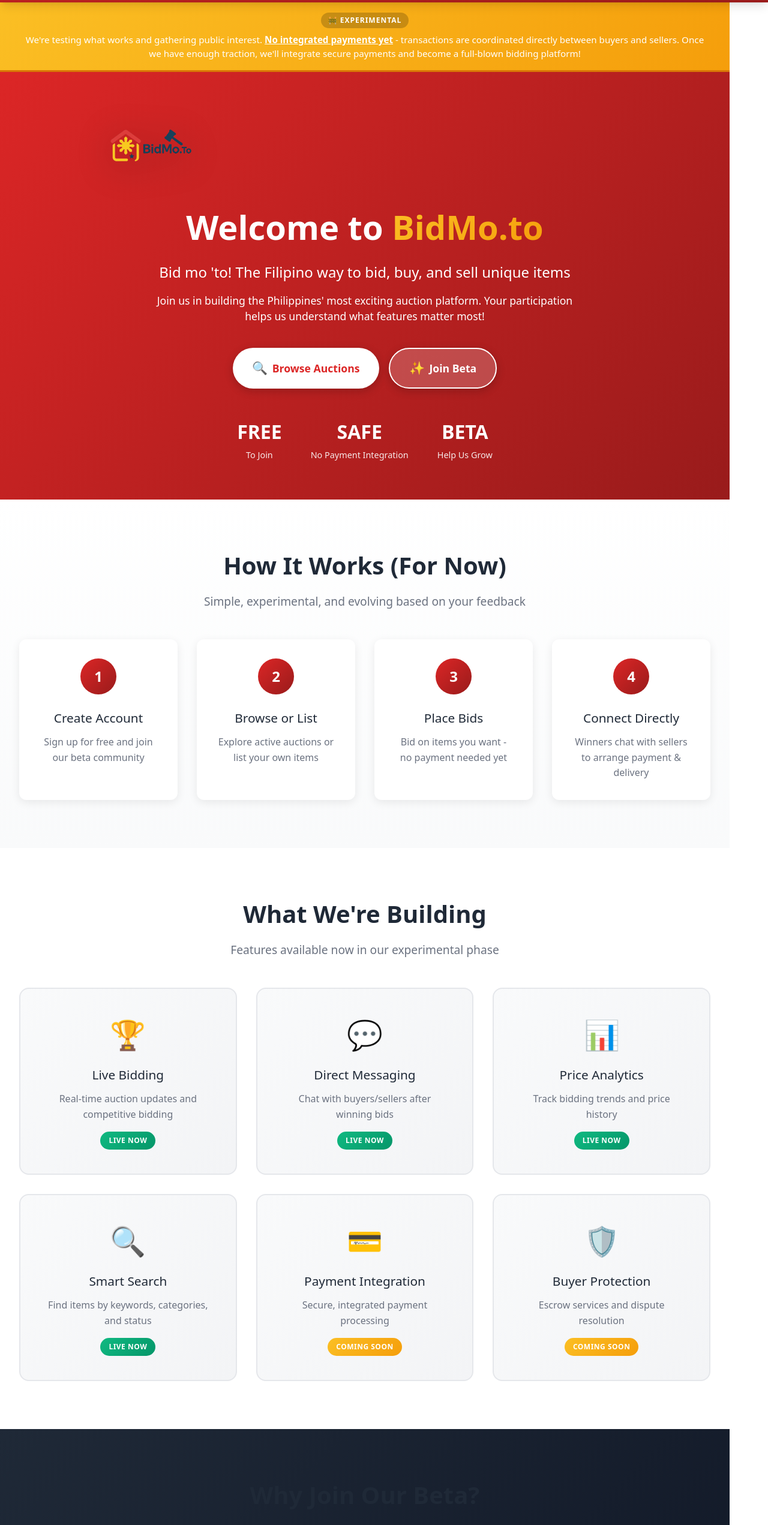
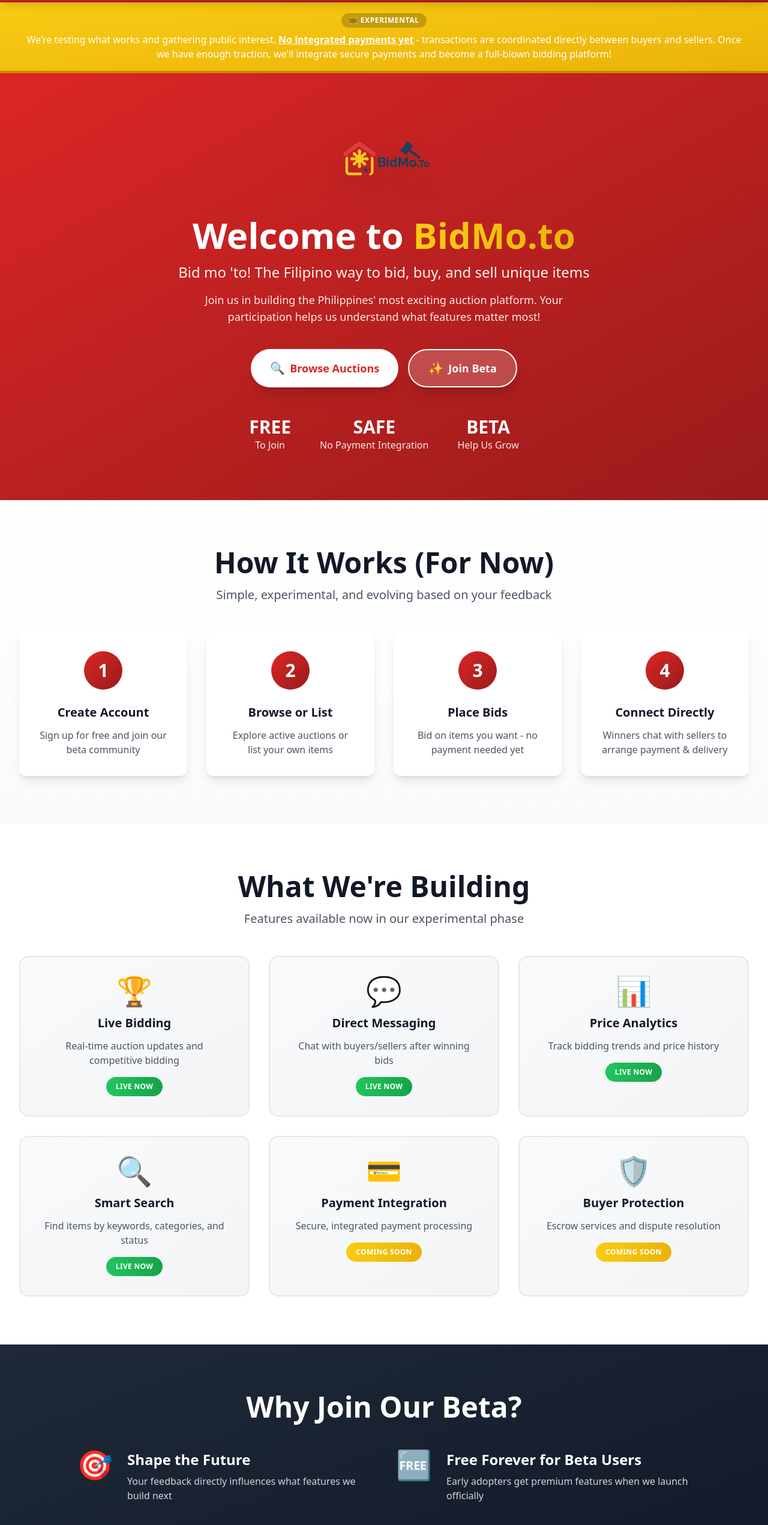
Before and after one commit to ptchblckchocopie/Bidtomo, a SvelteKit app in the folder frontend/: page / in a window 1280 px wide. Shown: the part 60-2603 px from the top of the page at 60% size. Built offline with nearby package versions, Linux system fonts and the light colour scheme; no server answers.

Commit message:
Convert home page to Tailwind CSS - remove all stray white space

```diff
--- a/frontend/src/routes/+page.svelte
+++ b/frontend/src/routes/+page.svelte
@@ -7,628 +7,183 @@
   <meta name="description" content="Bid mo 'to! Join our experimental bidding platform and help shape the future of online auctions in the Philippines" />
 </svelte:head>
 
-<div class="landing-page">
+<!-- Remove padding from main wrapper since layout already has it -->
+<div class="-mx-4 sm:-mx-6 lg:-mx-8 -my-6 sm:-my-8">
   <!-- Beta Notice Banner -->
-  <div class="beta-banner">
-    <div class="beta-content">
-      <span class="beta-badge">🚧 EXPERIMENTAL</span>
-      <p>
+  <div class="bg-gradient-to-br from-yellow-400 to-yellow-500 border-b-4 border-yellow-600 px-4 sm:px-6 lg:px-8 py-4">
+    <div class="max-w-7xl mx-auto text-center">
+      <span class="inline-block bg-black/20 text-white px-3 py-1 rounded-full text-xs font-bold tracking-wider mb-2">
+        🚧 EXPERIMENTAL
+      </span>
+      <p class="text-white text-sm sm:text-base leading-relaxed">
         We're testing what works and gathering public interest.
-        <strong>No integrated payments yet</strong> - transactions are coordinated directly between buyers and sellers.
+        <strong class="font-bold underline">No integrated payments yet</strong> - transactions are coordinated directly between buyers and sellers.
         Once we have enough traction, we'll integrate secure payments and become a full-blown bidding platform!
       </p>
     </div>
   </div>
 
   <!-- Hero Section -->
-  <section class="hero">
-    <div class="hero-content">
-      <div class="logo-container">
-        <img src="/bidmo.to.png" alt="BidMo.to" class="hero-logo" />
+  <section class="bg-gradient-to-br from-primary to-primary-dark text-white px-4 sm:px-6 lg:px-8 py-12 sm:py-16 lg:py-20 text-center">
+    <div class="max-w-4xl mx-auto">
+      <div class="mb-8 animate-fade-in-down">
+        <img src="/bidmo.to.png" alt="BidMo.to" class="h-24 sm:h-32 w-auto mx-auto drop-shadow-2xl" />
       </div>
-      <h1 class="hero-title">
-        Welcome to <span class="brand">BidMo.to</span>
+
+      <h1 class="text-4xl sm:text-5xl lg:text-6xl font-extrabold mb-4 animate-fade-in-up">
+        Welcome to <span class="bg-gradient-to-r from-yellow-400 to-yellow-500 bg-clip-text text-transparent">BidMo.to</span>
       </h1>
-      <p class="hero-subtitle">
+
+      <p class="text-lg sm:text-xl lg:text-2xl mb-4 opacity-95">
         Bid mo 'to! The Filipino way to bid, buy, and sell unique items
       </p>
-      <p class="hero-description">
+
+      <p class="text-base sm:text-lg mb-10 opacity-90 max-w-2xl mx-auto">
         Join us in building the Philippines' most exciting auction platform.
         Your participation helps us understand what features matter most!
       </p>
 
-      <div class="cta-buttons">
-        <a href="/products" class="btn btn-primary">
-          <span class="btn-icon">🔍</span>
+      <div class="flex flex-col sm:flex-row gap-4 justify-center mb-12">
+        <a href="/products" class="inline-flex items-center justify-center gap-2 px-6 sm:px-8 py-3 sm:py-4 bg-white text-primary rounded-full font-bold text-base sm:text-lg shadow-xl hover:shadow-2xl hover:-translate-y-1 transition-all">
+          <span class="text-xl">🔍</span>
           Browse Auctions
         </a>
         {#if $authStore.isAuthenticated}
-          <a href="/sell" class="btn btn-secondary">
-            <span class="btn-icon">🔨</span>
+          <a href="/sell" class="inline-flex items-center justify-center gap-2 px-6 sm:px-8 py-3 sm:py-4 bg-white/20 border-2 border-white text-white rounded-full font-bold text-base sm:text-lg shadow-xl hover:bg-white/30 hover:-translate-y-1 transition-all">
+            <span class="text-xl">🔨</span>
             List an Item
           </a>
         {:else}
-          <a href="/register" class="btn btn-secondary">
-            <span class="btn-icon">✨</span>
+          <a href="/register" class="inline-flex items-center justify-center gap-2 px-6 sm:px-8 py-3 sm:py-4 bg-white/20 border-2 border-white text-white rounded-full font-bold text-base sm:text-lg shadow-xl hover:bg-white/30 hover:-translate-y-1 transition-all">
+            <span class="text-xl">✨</span>
             Join Beta
           </a>
         {/if}
       </div>
 
-      <div class="hero-stats">
-        <div class="stat">
-          <div class="stat-number">FREE</div>
-          <div class="stat-label">To Join</div>
+      <div class="flex flex-wrap gap-6 sm:gap-12 justify-center">
+        <div class="text-center">
+          <div class="text-2xl sm:text-3xl font-extrabold">FREE</div>
+          <div class="text-sm sm:text-base opacity-90">To Join</div>
         </div>
-        <div class="stat">
-          <div class="stat-number">SAFE</div>
-          <div class="stat-label">No Payment Integration</div>
+        <div class="text-center">
+          <div class="text-2xl sm:text-3xl font-extrabold">SAFE</div>
+          <div class="text-sm sm:text-base opacity-90">No Payment Integration</div>
         </div>
-        <div class="stat">
-          <div class="stat-number">BETA</div>
-          <div class="stat-label">Help Us Grow</div>
+        <div class="text-center">
+          <div class="text-2xl sm:text-3xl font-extrabold">BETA</div>
+          <div class="text-sm sm:text-base opacity-90">Help Us Grow</div>
         </div>
       </div>
     </div>
   </section>
 
   <!-- How It Works -->
-  <section class="how-it-works">
-    <h2>How It Works (For Now)</h2>
-    <p class="section-subtitle">Simple, experimental, and evolving based on your feedback</p>
+  <section class="bg-gradient-to-b from-white to-gray-50 px-4 sm:px-6 lg:px-8 py-12 sm:py-16 lg:py-20">
+    <div class="max-w-7xl mx-auto">
+      <h2 class="text-3xl sm:text-4xl lg:text-5xl font-extrabold text-center mb-4 text-gray-900">How It Works (For Now)</h2>
+      <p class="text-lg sm:text-xl text-center text-gray-600 mb-12">Simple, experimental, and evolving based on your feedback</p>
 
-    <div class="steps">
-      <div class="step">
-        <div class="step-number">1</div>
-        <h3>Create Account</h3>
-        <p>Sign up for free and join our beta community</p>
+      <div class="grid grid-cols-1 sm:grid-cols-2 lg:grid-cols-4 gap-6 lg:gap-8">
+        <div class="bg-white p-6 sm:p-8 rounded-xl shadow-lg hover:shadow-2xl hover:-translate-y-2 transition-all text-center">
+          <div class="w-14 h-14 sm:w-16 sm:h-16 bg-gradient-to-br from-primary to-primary-dark text-white rounded-full flex items-center justify-center text-2xl sm:text-3xl font-extrabold mx-auto mb-6">1</div>
+          <h3 class="text-lg sm:text-xl font-bold mb-3 text-gray-900">Create Account</h3>
+          <p class="text-gray-600 text-sm sm:text-base">Sign up for free and join our beta community</p>
         </div>
-      <div class="step">
-        <div class="step-number">2</div>
-        <h3>Browse or List</h3>
-        <p>Explore active auctions or list your own items</p>
+        <div class="bg-white p-6 sm:p-8 rounded-xl shadow-lg hover:shadow-2xl hover:-translate-y-2 transition-all text-center">
+          <div class="w-14 h-14 sm:w-16 sm:h-16 bg-gradient-to-br from-primary to-primary-dark text-white rounded-full flex items-center justify-center text-2xl sm:text-3xl font-extrabold mx-auto mb-6">2</div>
+          <h3 class="text-lg sm:text-xl font-bold mb-3 text-gray-900">Browse or List</h3>
+          <p class="text-gray-600 text-sm sm:text-base">Explore active auctions or list your own items</p>
         </div>
-      <div class="step">
-        <div class="step-number">3</div>
-        <h3>Place Bids</h3>
-        <p>Bid on items you want - no payment needed yet</p>
+        <div class="bg-white p-6 sm:p-8 rounded-xl shadow-lg hover:shadow-2xl hover:-translate-y-2 transition-all text-center">
+          <div class="w-14 h-14 sm:w-16 sm:h-16 bg-gradient-to-br from-primary to-primary-dark text-white rounded-full flex items-center justify-center text-2xl sm:text-3xl font-extrabold mx-auto mb-6">3</div>
+          <h3 class="text-lg sm:text-xl font-bold mb-3 text-gray-900">Place Bids</h3>
+          <p class="text-gray-600 text-sm sm:text-base">Bid on items you want - no payment needed yet</p>
         </div>
-      <div class="step">
-        <div class="step-number">4</div>
-        <h3>Connect Directly</h3>
-        <p>Winners chat with sellers to arrange payment & delivery</p>
+        <div class="bg-white p-6 sm:p-8 rounded-xl shadow-lg hover:shadow-2xl hover:-translate-y-2 transition-all text-center">
+          <div class="w-14 h-14 sm:w-16 sm:h-16 bg-gradient-to-br from-primary to-primary-dark text-white rounded-full flex items-center justify-center text-2xl sm:text-3xl font-extrabold mx-auto mb-6">4</div>
+          <h3 class="text-lg sm:text-xl font-bold mb-3 text-gray-900">Connect Directly</h3>
+          <p class="text-gray-600 text-sm sm:text-base">Winners chat with sellers to arrange payment & delivery</p>
+        </div>
       </div>
     </div>
   </section>
 
   <!-- Features Section -->
-  <section class="features">
-    <h2>What We're Building</h2>
-    <p class="section-subtitle">Features available now in our experimental phase</p>
+  <section class="bg-white px-4 sm:px-6 lg:px-8 py-12 sm:py-16 lg:py-20">
+    <div class="max-w-7xl mx-auto">
+      <h2 class="text-3xl sm:text-4xl lg:text-5xl font-extrabold text-center mb-4 text-gray-900">What We're Building</h2>
+      <p class="text-lg sm:text-xl text-center text-gray-600 mb-12">Features available now in our experimental phase</p>
 
-    <div class="features-grid">
-      <div class="feature-card">
-        <div class="feature-icon">🏆</div>
-        <h3>Live Bidding</h3>
-        <p>Real-time auction updates and competitive bidding</p>
-        <span class="feature-status live">Live Now</span>
+      <div class="grid grid-cols-1 md:grid-cols-2 lg:grid-cols-3 gap-6 lg:gap-8">
+        {#each [
+          { icon: '🏆', title: 'Live Bidding', desc: 'Real-time auction updates and competitive bidding', status: 'live' },
+          { icon: '💬', title: 'Direct Messaging', desc: 'Chat with buyers/sellers after winning bids', status: 'live' },
+          { icon: '📊', title: 'Price Analytics', desc: 'Track bidding trends and price history', status: 'live' },
+          { icon: '🔍', title: 'Smart Search', desc: 'Find items by keywords, categories, and status', status: 'live' },
+          { icon: '💳', title: 'Payment Integration', desc: 'Secure, integrated payment processing', status: 'coming' },
+          { icon: '🛡️', title: 'Buyer Protection', desc: 'Escrow services and dispute resolution', status: 'coming' }
+        ] as feature}
+          <div class="bg-gradient-to-br from-gray-50 to-gray-100 p-8 rounded-2xl border-2 border-gray-200 hover:border-primary hover:shadow-2xl hover:-translate-y-2 transition-all text-center">
+            <div class="text-5xl mb-4">{feature.icon}</div>
+            <h3 class="text-xl font-bold mb-3 text-gray-900">{feature.title}</h3>
+            <p class="text-gray-600 mb-4 text-sm sm:text-base">{feature.desc}</p>
+            <span class="inline-block px-4 py-2 rounded-full text-xs font-bold uppercase tracking-wide {feature.status === 'live' ? 'bg-gradient-to-r from-green-500 to-green-600 text-white' : 'bg-gradient-to-r from-yellow-400 to-yellow-500 text-white'}">
+              {feature.status === 'live' ? 'Live Now' : 'Coming Soon'}
+            </span>
           </div>
-
-      <div class="feature-card">
-        <div class="feature-icon">💬</div>
-        <h3>Direct Messaging</h3>
-        <p>Chat with buyers/sellers after winning bids</p>
-        <span class="feature-status live">Live Now</span>
-      </div>
-
-      <div class="feature-card">
-        <div class="feature-icon">📊</div>
-        <h3>Price Analytics</h3>
-        <p>Track bidding trends and price history</p>
-        <span class="feature-status live">Live Now</span>
-      </div>
-
-      <div class="feature-card">
-        <div class="feature-icon">🔍</div>
-        <h3>Smart Search</h3>
-        <p>Find items by keywords, categories, and status</p>
-        <span class="feature-status live">Live Now</span>
-      </div>
-
-      <div class="feature-card">
-        <div class="feature-icon">💳</div>
-        <h3>Payment Integration</h3>
-        <p>Secure, integrated payment processing</p>
-        <span class="feature-status coming">Coming Soon</span>
-      </div>
-
-      <div class="feature-card">
-        <div class="feature-icon">🛡️</div>
-        <h3>Buyer Protection</h3>
-        <p>Escrow services and dispute resolution</p>
-        <span class="feature-status coming">Coming Soon</span>
+        {/each}
       </div>
     </div>
   </section>
 
   <!-- Why Join Section -->
-  <section class="why-join">
-    <div class="why-join-content">
-      <h2>Why Join Our Beta?</h2>
-      <div class="benefits">
-        <div class="benefit">
-          <div class="benefit-icon">🎯</div>
-          <div class="benefit-content">
-            <h3>Shape the Future</h3>
-            <p>Your feedback directly influences what features we build next</p>
+  <section class="bg-gradient-to-br from-gray-800 to-gray-900 text-white px-4 sm:px-6 lg:px-8 py-12 sm:py-16 lg:py-20">
+    <div class="max-w-5xl mx-auto">
+      <h2 class="text-3xl sm:text-4xl lg:text-5xl font-extrabold text-center mb-12">Why Join Our Beta?</h2>
+
+      <div class="grid grid-cols-1 lg:grid-cols-2 gap-8 lg:gap-10">
+        {#each [
+          { icon: '🎯', title: 'Shape the Future', desc: 'Your feedback directly influences what features we build next' },
+          { icon: '🆓', title: 'Free Forever for Beta Users', desc: 'Early adopters get premium features when we launch officially' },
+          { icon: '🤝', title: 'Build Community', desc: 'Connect with fellow Filipinos who love unique finds and good deals' },
+          { icon: '📈', title: 'Grow With Us', desc: 'Be part of the journey from experimental platform to full-scale marketplace' }
+        ] as benefit}
+          <div class="flex gap-4 sm:gap-6">
+            <div class="text-4xl sm:text-5xl flex-shrink-0">{benefit.icon}</div>
+            <div>
+              <h3 class="text-xl sm:text-2xl font-bold mb-2">{benefit.title}</h3>
+              <p class="text-gray-300 text-sm sm:text-base leading-relaxed">{benefit.desc}</p>
             </div>
           </div>
-        <div class="benefit">
-          <div class="benefit-icon">🆓</div>
-          <div class="benefit-content">
-            <h3>Free Forever for Beta Users</h3>
-            <p>Early adopters get premium features when we launch officially</p>
-          </div>
-        </div>
-        <div class="benefit">
-          <div class="benefit-icon">🤝</div>
-          <div class="benefit-content">
-            <h3>Build Community</h3>
-            <p>Connect with fellow Filipinos who love unique finds and good deals</p>
-          </div>
-        </div>
-        <div class="benefit">
-          <div class="benefit-icon">📈</div>
-          <div class="benefit-content">
-            <h3>Grow With Us</h3>
-            <p>Be part of the journey from experimental platform to full-scale marketplace</p>
-          </div>
-        </div>
+        {/each}
       </div>
     </div>
   </section>
 
   <!-- Final CTA -->
-  <section class="final-cta">
-    <h2>Ready to Bid?</h2>
-    <p>Join us in this experiment and help build something amazing for the Filipino community</p>
-    <div class="cta-buttons">
+  <section class="bg-gradient-to-br from-primary to-primary-dark text-white px-4 sm:px-6 lg:px-8 py-12 sm:py-16 lg:py-20 text-center">
+    <div class="max-w-4xl mx-auto">
+      <h2 class="text-3xl sm:text-4xl lg:text-5xl font-extrabold mb-6">Ready to Bid?</h2>
+      <p class="text-lg sm:text-xl mb-10 opacity-95">Join us in this experiment and help build something amazing for the Filipino community</p>
+
+      <div class="flex flex-col sm:flex-row gap-4 justify-center">
         {#if $authStore.isAuthenticated}
-        <a href="/products" class="btn btn-primary btn-large">
+          <a href="/products" class="inline-flex items-center justify-center px-8 sm:px-10 py-4 sm:py-5 bg-white text-primary rounded-full font-bold text-lg sm:text-xl shadow-2xl hover:shadow-3xl hover:-translate-y-1 transition-all">
             Start Browsing
           </a>
-        <a href="/sell" class="btn btn-secondary btn-large">
+          <a href="/sell" class="inline-flex items-center justify-center px-8 sm:px-10 py-4 sm:py-5 bg-white/20 border-2 border-white text-white rounded-full font-bold text-lg sm:text-xl shadow-2xl hover:bg-white/30 hover:-translate-y-1 transition-all">
             List Your First Item
           </a>
         {:else}
-        <a href="/register" class="btn btn-primary btn-large">
+          <a href="/register" class="inline-flex items-center justify-center px-8 sm:px-10 py-4 sm:py-5 bg-white text-primary rounded-full font-bold text-lg sm:text-xl shadow-2xl hover:shadow-3xl hover:-translate-y-1 transition-all">
             Join Beta Now - It's Free!
           </a>
-        <a href="/products" class="btn btn-secondary btn-large">
+          <a href="/products" class="inline-flex items-center justify-center px-8 sm:px-10 py-4 sm:py-5 bg-white/20 border-2 border-white text-white rounded-full font-bold text-lg sm:text-xl shadow-2xl hover:bg-white/30 hover:-translate-y-1 transition-all">
             Browse Without Signing Up
           </a>
         {/if}
       </div>
+    </div>
   </section>
 </div>
-
-<style>
-  .landing-page {
-    max-width: 100%;
-    margin: -2rem;
-    padding: 0;
-  }
-
-  /* Beta Banner */
-  .beta-banner {
-    background: linear-gradient(135deg, #fbbf24 0%, #f59e0b 100%);
-    border-bottom: 3px solid #d97706;
-    padding: 1rem 2rem;
-    animation: slideDown 0.5s ease-out;
-  }
-
-  .beta-content {
-    max-width: 1200px;
-    margin: 0 auto;
-    text-align: center;
-  }
-
-  .beta-badge {
-    display: inline-block;
-    background: rgba(0, 0, 0, 0.2);
-    color: white;
-    padding: 0.25rem 0.75rem;
-    border-radius: 20px;
-    font-weight: 700;
-    font-size: 0.75rem;
-    letter-spacing: 1px;
-    margin-bottom: 0.5rem;
-  }
-
-  .beta-content p {
-    margin: 0;
-    color: white;
-    font-size: 0.95rem;
-    line-height: 1.5;
-  }
-
-  .beta-content strong {
-    font-weight: 700;
-    text-decoration: underline;
-  }
-
-  /* Hero Section */
-  .hero {
-    background: linear-gradient(135deg, #dc2626 0%, #991b1b 100%);
-    color: white;
-    padding: 4rem 2rem;
-    text-align: center;
-  }
-
-  .hero-content {
-    max-width: 900px;
-    margin: 0 auto;
-  }
-
-  .logo-container {
-    margin-bottom: 2rem;
-    animation: fadeInDown 0.8s ease-out;
-  }
-
-  .hero-logo {
-    height: 120px;
-    width: auto;
-    filter: drop-shadow(0 10px 30px rgba(0, 0, 0, 0.3));
-  }
-
-  .hero-title {
-    font-size: 3.5rem;
-    font-weight: 800;
-    margin-bottom: 1rem;
-    animation: fadeInUp 0.8s ease-out 0.2s both;
-  }
-
-  .brand {
-    background: linear-gradient(135deg, #fbbf24 0%, #f59e0b 100%);
-    -webkit-background-clip: text;
-    -webkit-text-fill-color: transparent;
-    background-clip: text;
-  }
-
-  .hero-subtitle {
-    font-size: 1.5rem;
-    margin-bottom: 1rem;
-    opacity: 0.95;
-    animation: fadeInUp 0.8s ease-out 0.4s both;
-  }
-
-  .hero-description {
-    font-size: 1.1rem;
-    margin-bottom: 2.5rem;
-    opacity: 0.9;
-    max-width: 700px;
-    margin-left: auto;
-    margin-right: auto;
-    animation: fadeInUp 0.8s ease-out 0.6s both;
-  }
-
-  .cta-buttons {
-    display: flex;
-    gap: 1rem;
-    justify-content: center;
-    flex-wrap: wrap;
-    margin-bottom: 3rem;
-    animation: fadeInUp 0.8s ease-out 0.8s both;
-  }
-
-  .btn {
-    display: inline-flex;
-    align-items: center;
-    gap: 0.5rem;
-    padding: 1rem 2rem;
-    border-radius: 50px;
-    text-decoration: none;
-    font-weight: 700;
-    font-size: 1.1rem;
-    transition: all 0.3s ease;
-    box-shadow: 0 4px 15px rgba(0, 0, 0, 0.2);
-  }
-
-  .btn-icon {
-    font-size: 1.3rem;
-  }
-
-  .btn:hover {
-    transform: translateY(-3px);
-    box-shadow: 0 8px 25px rgba(0, 0, 0, 0.3);
-  }
-
-  .btn-primary {
-    background: white;
-    color: #dc2626;
-  }
-
-  .btn-secondary {
-    background: rgba(255, 255, 255, 0.2);
-    color: white;
-    border: 2px solid white;
-  }
-
-  .btn-secondary:hover {
-    background: rgba(255, 255, 255, 0.3);
-  }
-
-  .btn-large {
-    padding: 1.25rem 2.5rem;
-    font-size: 1.2rem;
-  }
-
-  .hero-stats {
-    display: flex;
-    gap: 3rem;
-    justify-content: center;
-    flex-wrap: wrap;
-    animation: fadeInUp 0.8s ease-out 1s both;
-  }
-
-  .stat {
-    text-align: center;
-  }
-
-  .stat-number {
-    font-size: 2rem;
-    font-weight: 800;
-    margin-bottom: 0.25rem;
-  }
-
-  .stat-label {
-    font-size: 0.9rem;
-    opacity: 0.9;
-  }
-
-  /* How It Works */
-  .how-it-works {
-    padding: 5rem 2rem;
-    background: linear-gradient(to bottom, white 0%, #f9fafb 100%);
-  }
-
-  .how-it-works h2,
-  .features h2,
-  .why-join h2,
-  .final-cta h2 {
-    text-align: center;
-    font-size: 2.5rem;
-    font-weight: 800;
-    margin-bottom: 1rem;
-    color: #1f2937;
-  }
-
-  .section-subtitle {
-    text-align: center;
-    font-size: 1.2rem;
-    color: #6b7280;
-    margin-bottom: 3rem;
-  }
-
-  .steps {
-    display: grid;
-    grid-template-columns: repeat(auto-fit, minmax(250px, 1fr));
-    gap: 2rem;
-    max-width: 1200px;
-    margin: 0 auto;
-  }
-
-  .step {
-    text-align: center;
-    padding: 2rem;
-    background: white;
-    border-radius: 12px;
-    box-shadow: 0 4px 15px rgba(0, 0, 0, 0.08);
-    transition: all 0.3s ease;
-  }
-
-  .step:hover {
-    transform: translateY(-5px);
-    box-shadow: 0 8px 25px rgba(0, 0, 0, 0.12);
-  }
-
-  .step-number {
-    width: 60px;
-    height: 60px;
-    background: linear-gradient(135deg, #dc2626 0%, #991b1b 100%);
-    color: white;
-    border-radius: 50%;
-    display: flex;
-    align-items: center;
-    justify-content: center;
-    font-size: 1.5rem;
-    font-weight: 800;
-    margin: 0 auto 1.5rem;
-  }
-
-  .step h3 {
-    font-size: 1.3rem;
-    margin-bottom: 0.75rem;
-    color: #1f2937;
-  }
-
-  .step p {
-    color: #6b7280;
-    line-height: 1.6;
-  }
-
-  /* Features */
-  .features {
-    padding: 5rem 2rem;
-    background: white;
-  }
-
-  .features-grid {
-    display: grid;
-    grid-template-columns: repeat(auto-fit, minmax(300px, 1fr));
-    gap: 2rem;
-    max-width: 1200px;
-    margin: 0 auto;
-  }
-
-  .feature-card {
-    padding: 2.5rem;
-    background: linear-gradient(135deg, #f9fafb 0%, #f3f4f6 100%);
-    border-radius: 16px;
-    border: 2px solid #e5e7eb;
-    text-align: center;
-    transition: all 0.3s ease;
-    position: relative;
-  }
-
-  .feature-card:hover {
-    transform: translateY(-5px);
-    border-color: #dc2626;
-    box-shadow: 0 10px 30px rgba(220, 38, 38, 0.15);
-  }
-
-  .feature-icon {
-    font-size: 3rem;
-    margin-bottom: 1rem;
-  }
-
-  .feature-card h3 {
-    font-size: 1.3rem;
-    margin-bottom: 0.75rem;
-    color: #1f2937;
-  }
-
-  .feature-card p {
-    color: #6b7280;
-    line-height: 1.6;
-    margin-bottom: 1rem;
-  }
-
-  .feature-status {
-    display: inline-block;
-    padding: 0.375rem 0.875rem;
-    border-radius: 20px;
-    font-size: 0.75rem;
-    font-weight: 700;
-    text-transform: uppercase;
-    letter-spacing: 0.5px;
-  }
-
-  .feature-status.live {
-    background: linear-gradient(135deg, #10b981 0%, #059669 100%);
-    color: white;
-  }
-
-  .feature-status.coming {
-    background: linear-gradient(135deg, #fbbf24 0%, #f59e0b 100%);
-    color: white;
-  }
-
-  /* Why Join */
-  .why-join {
-    padding: 5rem 2rem;
-    background: linear-gradient(135deg, #1f2937 0%, #111827 100%);
-    color: white;
-  }
-
-  .why-join-content {
-    max-width: 1000px;
-    margin: 0 auto;
-  }
-
-  .benefits {
-    display: grid;
-    grid-template-columns: repeat(auto-fit, minmax(400px, 1fr));
-    gap: 2.5rem;
-    margin-top: 3rem;
-  }
-
-  .benefit {
-    display: flex;
-    gap: 1.5rem;
-    align-items: flex-start;
-  }
-
-  .benefit-icon {
-    font-size: 2.5rem;
-    flex-shrink: 0;
-  }
-
-  .benefit-content h3 {
-    font-size: 1.3rem;
-    margin-bottom: 0.5rem;
-  }
-
-  .benefit-content p {
-    color: #d1d5db;
-    line-height: 1.6;
-  }
-
-  /* Final CTA */
-  .final-cta {
-    padding: 5rem 2rem;
-    background: linear-gradient(135deg, #dc2626 0%, #991b1b 100%);
-    color: white;
-    text-align: center;
-  }
-
-  .final-cta p {
-    font-size: 1.2rem;
-    margin-bottom: 2.5rem;
-    opacity: 0.95;
-  }
-
-  /* Animations */
-  @keyframes slideDown {
-    from {
-      transform: translateY(-100%);
-      opacity: 0;
-    }
-    to {
-      transform: translateY(0);
-      opacity: 1;
-    }
-  }
-
-  @keyframes fadeInDown {
-    from {
-      opacity: 0;
-      transform: translateY(-30px);
-    }
-    to {
-      opacity: 1;
-      transform: translateY(0);
-    }
-  }
-
-  @keyframes fadeInUp {
-    from {
-      opacity: 0;
-      transform: translateY(30px);
-    }
-    to {
-      opacity: 1;
-      transform: translateY(0);
-    }
-  }
-
-  /* Responsive */
-  @media (max-width: 768px) {
-    .hero-title {
-      font-size: 2.5rem;
-    }
-
-    .hero-subtitle {
-      font-size: 1.2rem;
-    }
-
-    .benefits {
-      grid-template-columns: 1fr;
-    }
-
-    .btn {
-      padding: 0.875rem 1.5rem;
-      font-size: 1rem;
-    }
-  }
-</style>
```
Lines whose indentation alone changed are shown as unchanged.
